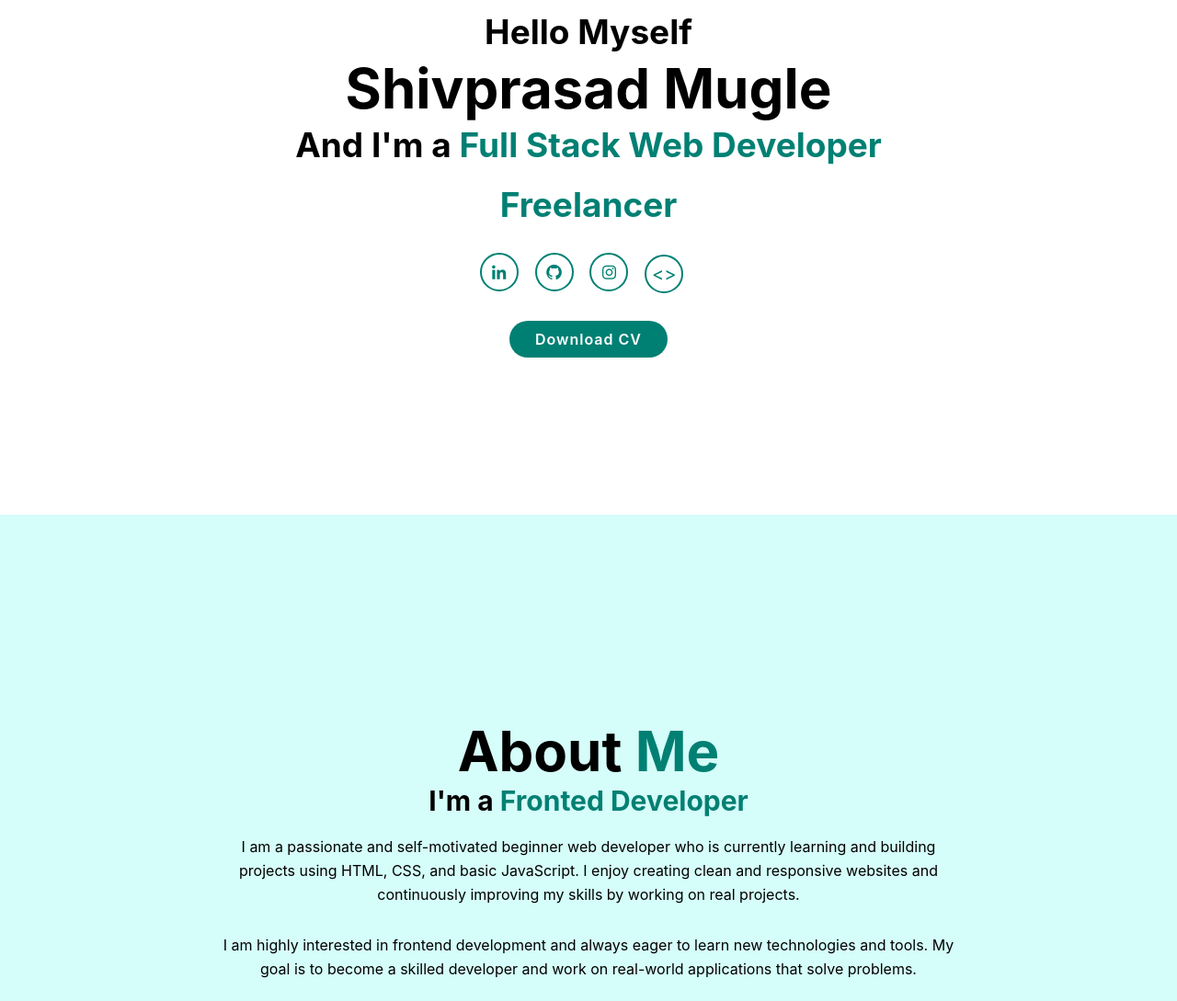
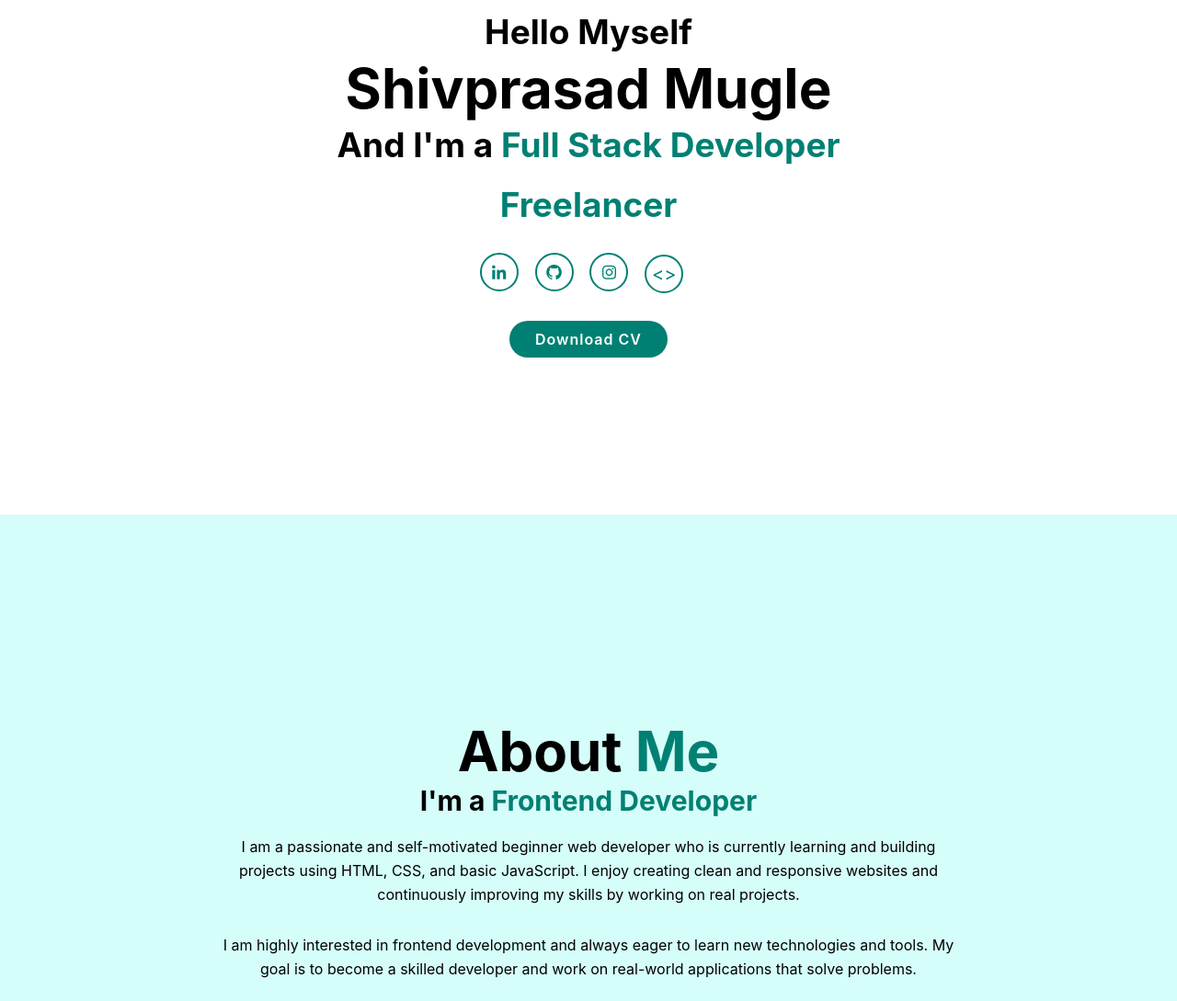
Before and after one commit to Shivprasad-mugle/professional_portfolio, a plain HTML site: page index.html in a window 1280 px wide. Shown: the part 240-1329 px from the top of the page at 92% size. Drawn offline with nearby package versions, Linux system fonts and the light colour scheme.

Commit message:
Update index.html

```diff
--- a/index.html
+++ b/index.html
@@ -31,7 +31,7 @@
         <div class="home-content">
             <h3>Hello Myself</h3>
             <h1>Shivprasad Mugle</h1>
-            <h3>And I'm a <span class="multiple-text">Full Stack Web Developer</span></h3>
+            <h3>And I'm a <span class="multiple-text">Full Stack Developer</span></h3>
             <h3 style="color:hsl(174, 100%, 25%);">Freelancer</h3>
 
             <div class="social-media">
@@ -52,7 +52,7 @@
     <section class="about" id="about">
         <div class="about-content">
             <h2 class="heading">About <span>Me</span></h2>
-            <h3>I'm a <span>Fronted Developer</span></h3>
+            <h3>I'm a <span>Frontend Developer</span></h3>
             <p>I am a passionate and self-motivated beginner web developer who is currently learning and building
                 projects using HTML, CSS, and basic JavaScript. I enjoy creating clean and responsive websites and
                 continuously improving my skills by working on real projects.</p>
```
